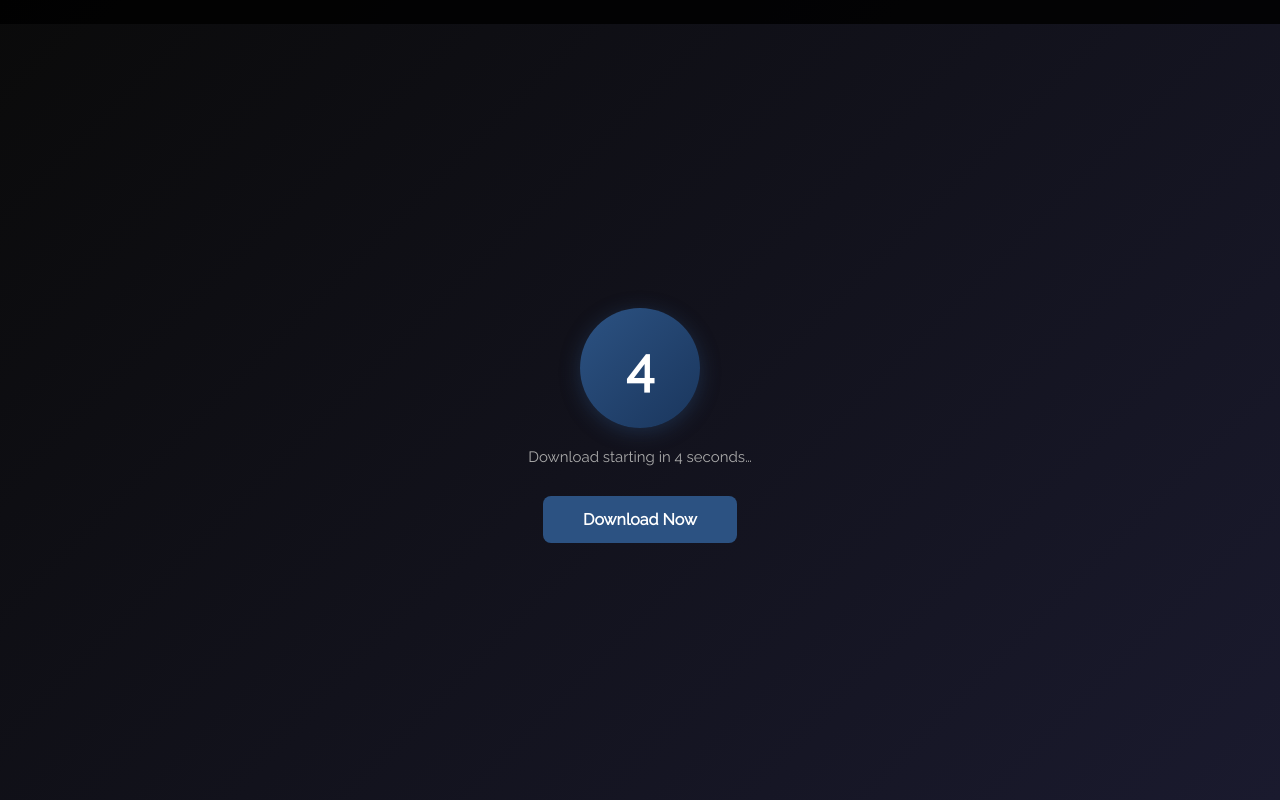
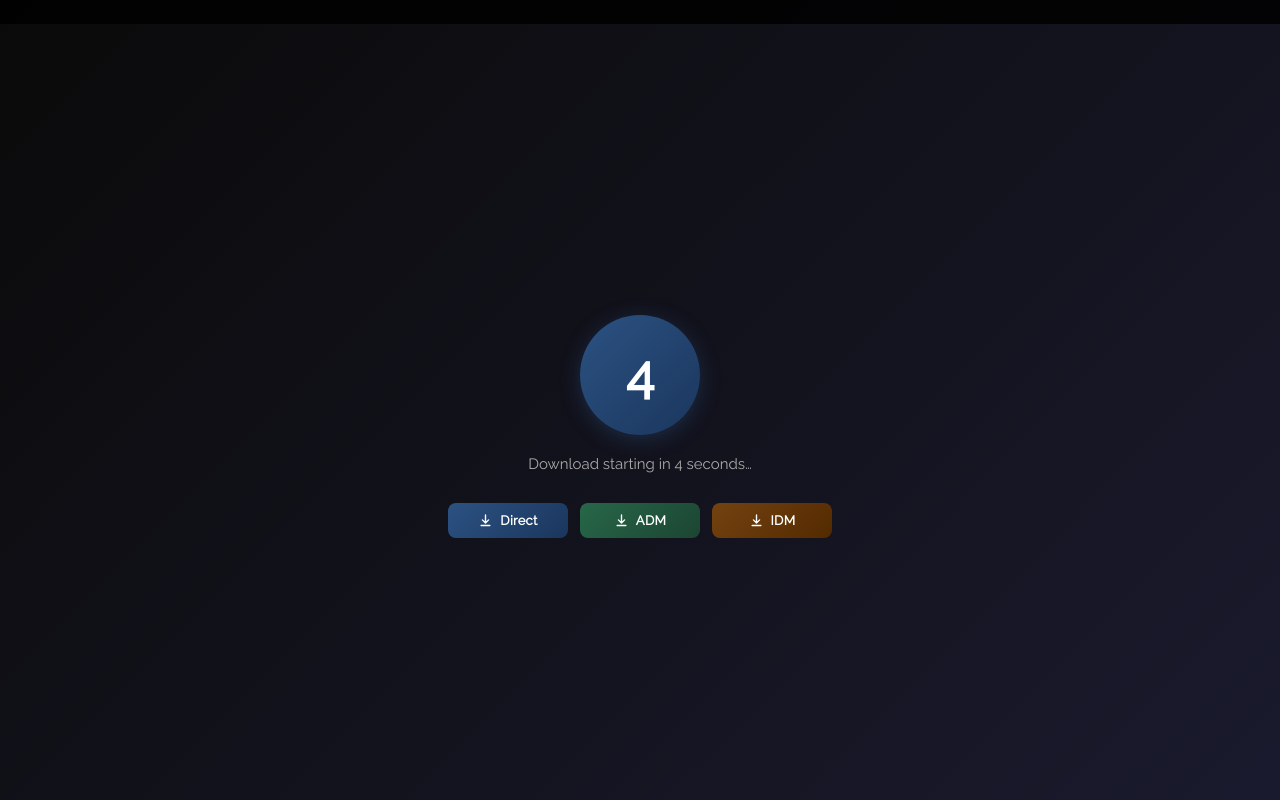
Before and after one commit to tk22kalal/bisalpro, a Flask app: template biisal/template/dl.html in a window 1280 px wide. Run offline with Flask 3, Linux system fonts and the light colour scheme; the template is opened without the code that fills it, so the values that code supplies are empty; some web fonts are replaced.

Commit message:
Update dl.html

```diff
--- a/biisal/template/dl.html
+++ b/biisal/template/dl.html
@@ -71,25 +71,68 @@
             margin-bottom: 30px;
         }
 
-        .download-btn {
-            background: #2c5282;
-            color: #fff;
-            border: none;
-            padding: 14px 40px;
-            font-size: 16px;
-            font-weight: 600;
-            border-radius: 8px;
-            cursor: pointer;
-            transition: background 0.3s;
-            text-decoration: none;
-            display: inline-block;
+        /* Download buttons row */
+        .dl-buttons {
+            display: flex;
+            flex-direction: column;
+            align-items: center;
+            gap: 12px;
+            margin-top: 10px;
         }
 
-        .download-btn:hover { background: #1a365d; }
+        @media (min-width: 480px) {
+            .dl-buttons {
+                flex-direction: row;
+                justify-content: center;
+            }
+        }
+
+        .dl-btn {
+            display: inline-flex;
+            align-items: center;
+            justify-content: center;
+            gap: 7px;
+            padding: 10px 18px;
+            font-size: 13px;
+            font-weight: 700;
+            border-radius: 8px;
+            border: none;
+            cursor: pointer;
+            text-decoration: none;
+            letter-spacing: 0.3px;
+            transition: opacity 0.2s, transform 0.15s;
+            white-space: nowrap;
+            min-width: 120px;
+        }
+
+        .dl-btn:hover { opacity: 0.85; transform: translateY(-1px); }
+        .dl-btn:active { transform: scale(0.97); }
+
+        .btn-direct {
+            background: linear-gradient(135deg, #2c5282, #1a365d);
+            color: #fff;
+        }
+
+        .btn-adm {
+            background: linear-gradient(135deg, #276749, #1c4532);
+            color: #fff;
+        }
+
+        .btn-idm {
+            background: linear-gradient(135deg, #744210, #532a00);
+            color: #fff;
+        }
+
+        /* Download icon SVG */
+        .dl-icon {
+            width: 15px;
+            height: 15px;
+            flex-shrink: 0;
+        }
 
         .status {
-            margin-top: 20px;
-            font-size: 14px;
+            margin-top: 18px;
+            font-size: 13px;
             color: #48bb78;
         }
     </style>
@@ -107,12 +150,49 @@
             <p class="countdown-text">Download starting in <span id="countText">10</span> seconds…</p>
         </div>
 
-        <a id="downloadLink" class="download-btn" href="{{ file_url }}" download>Download Now</a>
+        <div class="dl-buttons">
+            <!-- Direct Download -->
+            <a id="directBtn" class="dl-btn btn-direct" href="{{ file_url }}" download>
+                <svg class="dl-icon" viewBox="0 0 24 24" fill="none" stroke="currentColor" stroke-width="2.2" stroke-linecap="round" stroke-linejoin="round">
+                    <path d="M12 3v13M7 11l5 5 5-5"/><path d="M5 20h14"/>
+                </svg>
+                Direct
+            </a>
+
+            <!-- ADM Download -->
+            <a id="admBtn" class="dl-btn btn-adm" href="#">
+                <svg class="dl-icon" viewBox="0 0 24 24" fill="none" stroke="currentColor" stroke-width="2.2" stroke-linecap="round" stroke-linejoin="round">
+                    <path d="M12 3v13M7 11l5 5 5-5"/><path d="M5 20h14"/>
+                </svg>
+                ADM
+            </a>
+
+            <!-- IDM Download -->
+            <a id="idmBtn" class="dl-btn btn-idm" href="#">
+                <svg class="dl-icon" viewBox="0 0 24 24" fill="none" stroke="currentColor" stroke-width="2.2" stroke-linecap="round" stroke-linejoin="round">
+                    <path d="M12 3v13M7 11l5 5 5-5"/><path d="M5 20h14"/>
+                </svg>
+                IDM
+            </a>
+        </div>
+
         <p class="status" id="statusMsg"></p>
     </div>
 
     <script>
         const fileUrl = "{{ file_url }}";
+
+        // Build intent URL: strip scheme, detect http vs https, prepend intent://
+        function intentUrl(fileUrl, pkg) {
+            const scheme  = fileUrl.startsWith('https') ? 'https' : 'http';
+            const stripped = fileUrl.replace(/^https?:\/\//, '');
+            return 'intent://' + stripped + '#Intent;scheme=' + scheme + ';package=' + pkg + ';end';
+        }
+
+        document.getElementById('admBtn').href = intentUrl(fileUrl, 'com.dv.adm');
+        document.getElementById('idmBtn').href = intentUrl(fileUrl, 'idm.internet.download.manager');
+
+        // Countdown → auto-trigger direct download
         let seconds = 10;
         const numEl  = document.getElementById('countNum');
         const txtEl  = document.getElementById('countText');
```
